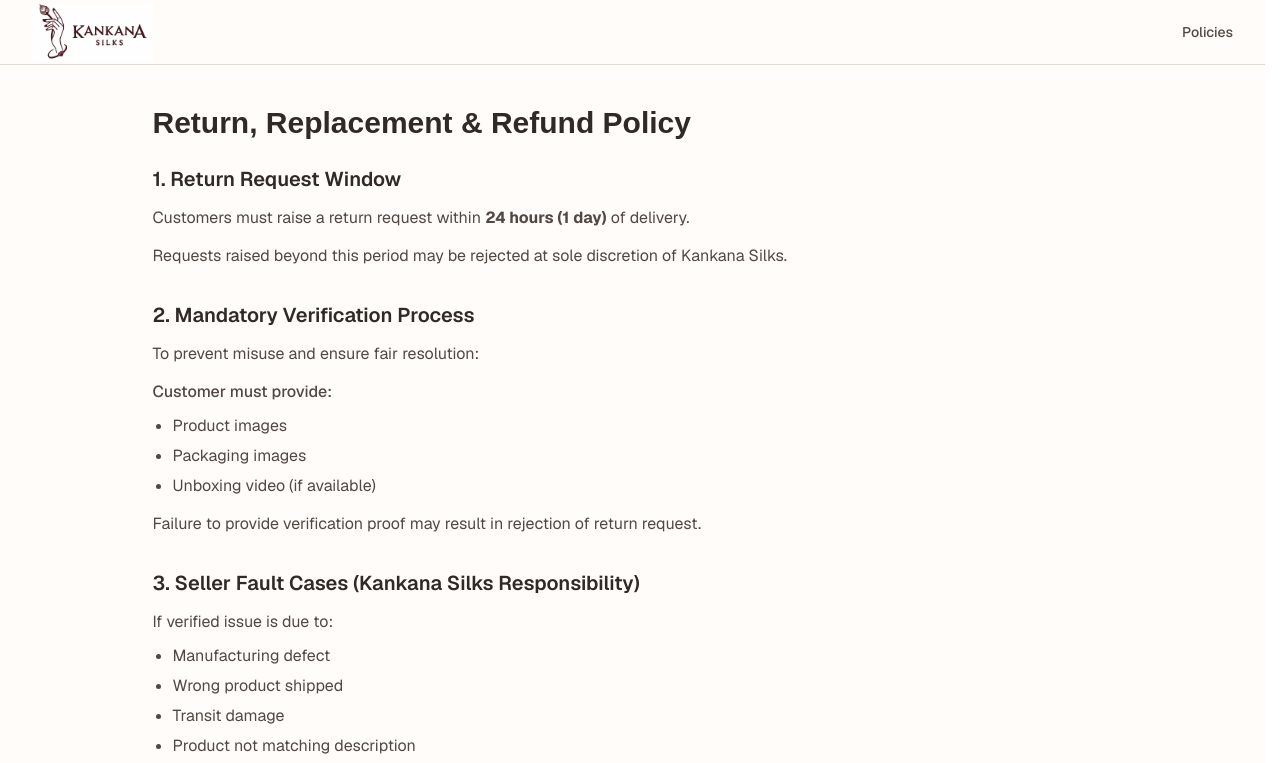
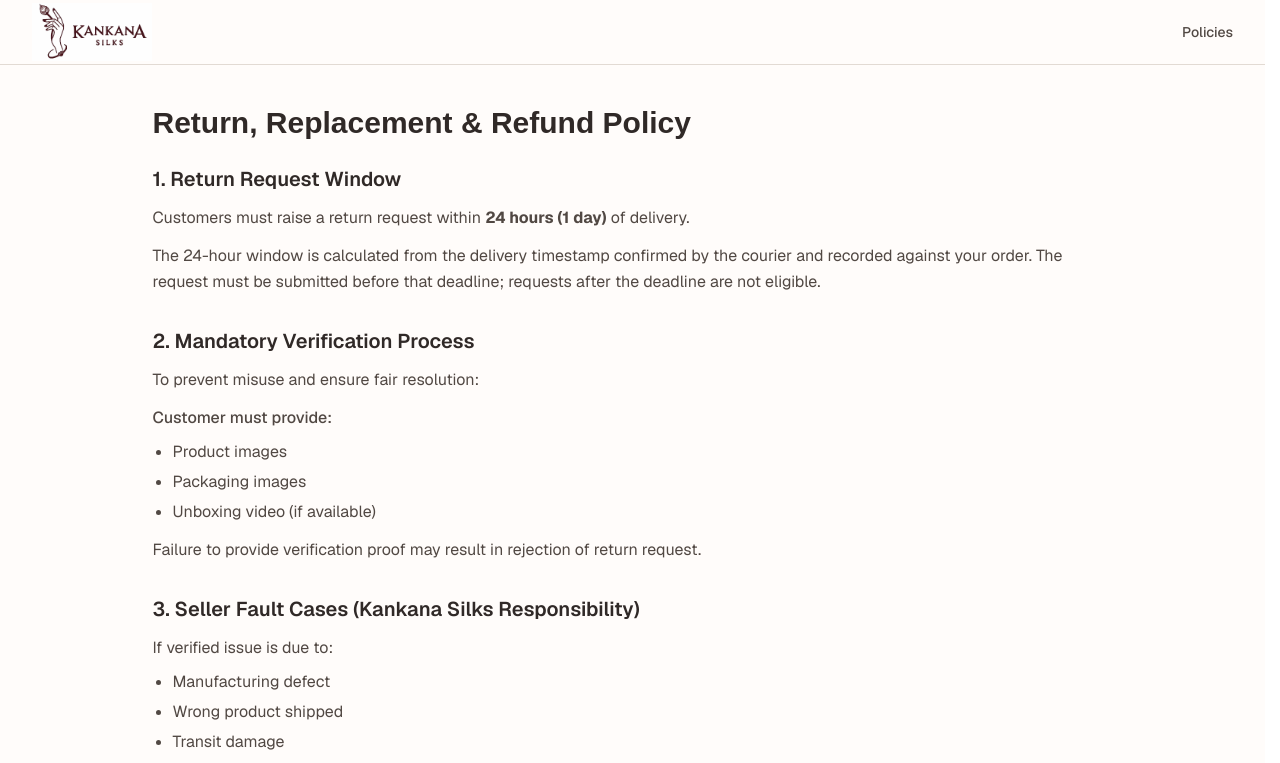
Before and after one commit to Suthan4/kankana-silks-frontend, a Next.js app: page /return-policy in a window 1280 px wide. Shown: the top 763 px of the page. Built offline with nearby package versions, Linux system fonts and the light colour scheme; no server answers; a web font is replaced by a local one.

Commit message:
Clarify return request deadline from recorded delivery

```diff
--- a/src/components/legal/returnPolicy.tsx
+++ b/src/components/legal/returnPolicy.tsx
@@ -22,8 +22,10 @@ const ReturnRefundPolicy: React.FC = () => {
             </p>
 
             <p>
-              Requests raised beyond this period may be rejected at sole
-              discretion of Kankana Silks.
+              The 24-hour window is calculated from the delivery timestamp
+              confirmed by the courier and recorded against your order. The
+              request must be submitted before that deadline; requests after
+              the deadline are not eligible.
             </p>
           </section>
 
```
